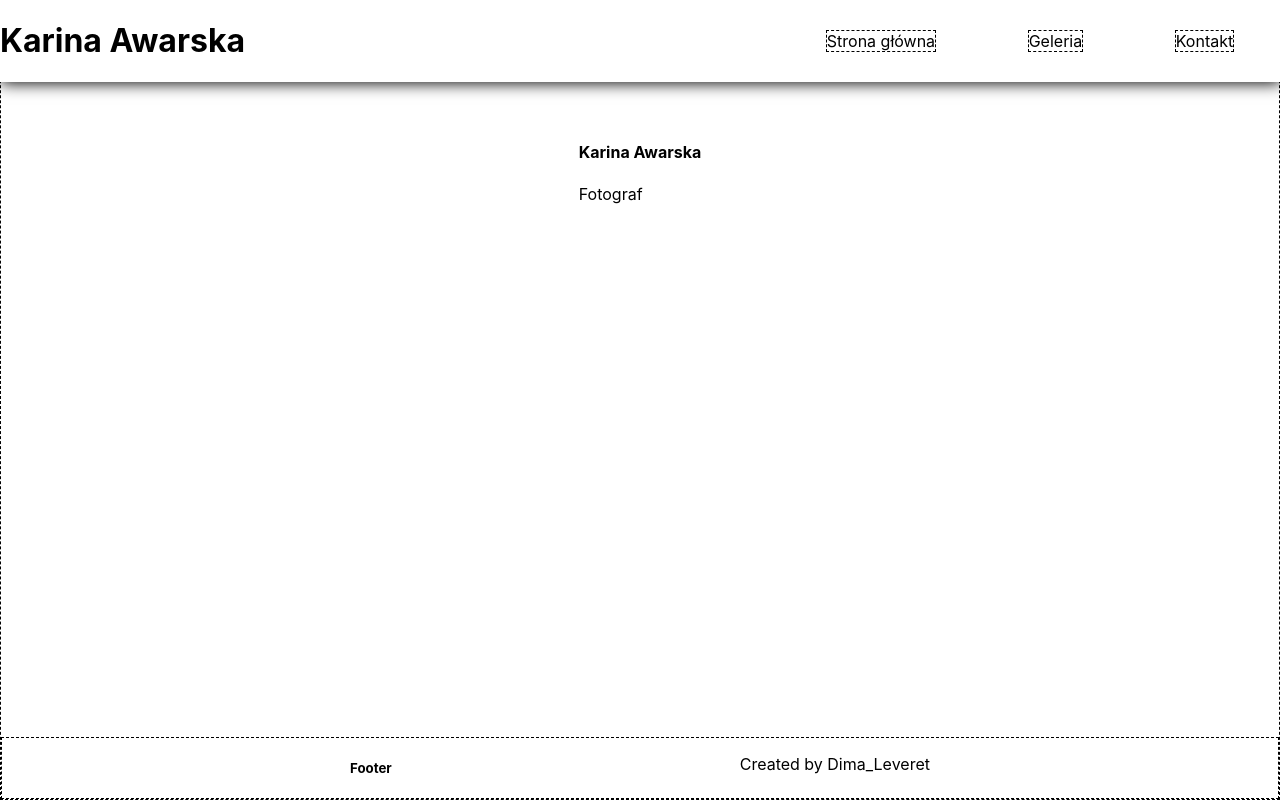
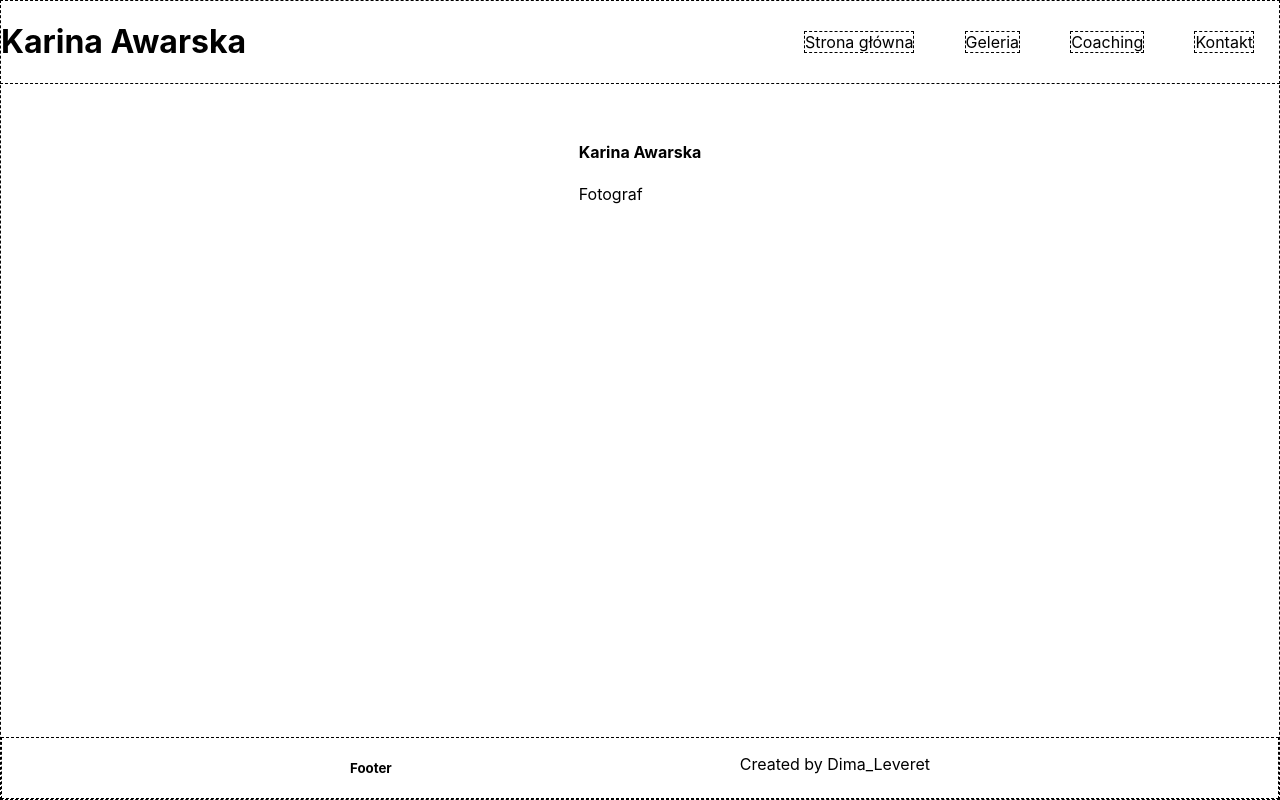
Before and after one commit to dima-leveret/karina-awarska, a Next.js app: page / in a window 1280 px wide. Built offline with nearby package versions, Linux system fonts and the light colour scheme.

Commit message:
add new page, adjust styles in gallery and header

```diff
--- a/components/Header.js
+++ b/components/Header.js
@@ -43,6 +43,10 @@ const Header = () => {
             <a>Geleria</a>
           </Link>
 
+          <Link href="/coaching">
+            <a>Coaching</a>
+          </Link>
+
           <Link href="/contact">
             <a>Kontakt</a>
           </Link>
--- a/pages/gallery/allImages.js
+++ b/pages/gallery/allImages.js
@@ -110,7 +110,7 @@ export default function AllImages({
               <Image
                 priority
                 layout="fill"
-                objectFit="contain"
+                objectFit="cover"
                 src={image.secure_url}
                 onClick={() => handleImageClick(i)}
               />
--- a/styles/Images.module.css
+++ b/styles/Images.module.css
@@ -16,10 +16,9 @@
 .image {
   position: relative;
   display: block;
-  width: 400px;
-  height: 400px;
+  width: 450px;
+  height: 450px;
   margin: 10px;
-  border: 1px solid black;
   transition: 0.3s;
 }
 
--- a/styles/components/Header.module.css
+++ b/styles/components/Header.module.css
@@ -5,7 +5,7 @@
   max-width: 1500px;
   width: 100%;
   background-color: white;
-  box-shadow: 1px 1px 15px;
+  border: 1px dashed black;
   position: fixed;
   z-index: 1;
   margin: -1px;
```
Also changed, not shown: pages/coaching.js (added, +9 -0 lines).
